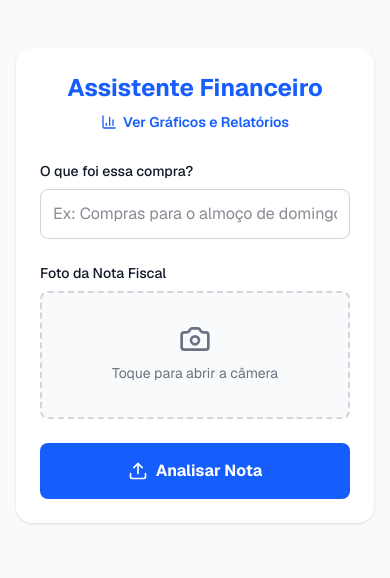
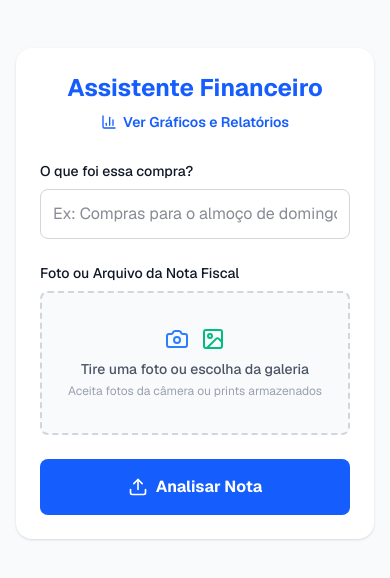
Before and after one commit to lirazn7/app-financas, a Next.js app: page / in a window 390 px wide. Shown: the top 578 px of the page. Built offline with nearby package versions, Linux system fonts and the light colour scheme; no server answers.

Commit message:
feat: habilita seleção de arquivos da galeria no mobile removendo restrição capture

```diff
--- a/app/page.tsx
+++ b/app/page.tsx
@@ -1,7 +1,7 @@
 "use client";
 
 import { useState } from "react";
-import { Camera, Upload, Loader2, CheckCircle, Save, BarChart3 } from "lucide-react";
+import { Camera, Upload, Loader2, CheckCircle, Save, BarChart3, Image as ImageIcon } from "lucide-react";
 import { supabase } from "../lib/supabase";
 import Link from "next/link";
 
@@ -59,7 +59,6 @@ export default function Home() {
         ? resultado.data_compra
         : null;
 
-      // Enviamos a nova coluna 'forma_pagamento' extraída pela IA para o Supabase
       const { error } = await supabase
         .from('gastos')
         .insert([
@@ -119,19 +118,27 @@ export default function Home() {
             </div>
 
             <div>
-              <label className="block text-sm font-medium mb-2">Foto da Nota Fiscal</label>
+              <label className="block text-sm font-medium mb-2">Foto ou Arquivo da Nota Fiscal</label>
               <div className="flex items-center justify-center w-full">
-                <label className="flex flex-col items-center justify-center w-full h-32 border-2 border-dashed border-gray-300 rounded-lg cursor-pointer bg-gray-50 hover:bg-gray-100">
-                  <div className="flex flex-col items-center justify-center pt-5 pb-6">
-                    <Camera className="w-8 h-8 mb-2 text-gray-500" />
-                    <p className="text-sm text-gray-500">
-                      {imagem ? imagem.name : "Toque para abrir a câmera"}
+                <label className="flex flex-col items-center justify-center w-full h-36 border-2 border-dashed border-gray-300 rounded-lg cursor-pointer bg-gray-50 hover:bg-gray-100 p-4 transition-colors">
+                  <div className="flex flex-col items-center justify-center text-center">
+                    <div className="flex gap-3 mb-2 text-gray-400">
+                      <Camera className="w-6 h-6 text-blue-500" />
+                      <ImageIcon className="w-6 h-6 text-emerald-500" />
+                    </div>
+                    <p className="text-sm font-medium text-gray-600">
+                      {imagem ? imagem.name : "Tire uma foto ou escolha da galeria"}
                     </p>
+                    {!imagem && (
+                      <p className="text-xs text-gray-400 mt-1">
+                        Aceita fotos da câmera ou prints armazenados
+                      </p>
+                    )}
                   </div>
+                  {/* 👇 REMOVIDO: O atributo capture="environment" foi retirado daqui 👇 */}
                   <input
                     type="file"
                     accept="image/*"
-                    capture="environment"
                     className="hidden"
                     onChange={(e) => setImagem(e.target.files?.[0] || null)}
                   />
@@ -142,7 +149,7 @@ export default function Home() {
             <button
               type="submit"
               disabled={loading}
-              className="w-full bg-blue-600 text-white rounded-lg p-4 font-bold flex justify-center items-center gap-2 hover:bg-blue-700 disabled:opacity-70"
+              className="w-full bg-blue-600 text-white rounded-lg p-4 font-bold flex justify-center items-center gap-2 hover:bg-blue-700 disabled:opacity-70 cursor-pointer"
             >
               {loading ? (
                 <>
@@ -166,7 +173,6 @@ export default function Home() {
               <p><strong>Valor:</strong> R$ {Number(resultado.valor).toFixed(2)}</p>
               <p><strong>Data:</strong> {resultado.data_compra}</p>
               <p><strong>Categoria:</strong> <span className="bg-blue-100 text-blue-800 px-2 py-1 rounded text-sm">{resultado.categoria}</span></p>
-              {/* 👇 EXIBIÇÃO DA FORMA DE PAGAMENTO ADICIONADA AQUI 👇 */}
               <p><strong>Pagamento:</strong> <span className="bg-green-100 text-green-800 px-2 py-1 rounded text-sm">{resultado.forma_pagamento || 'Não identificado'}</span></p>
             </div>
 
```
